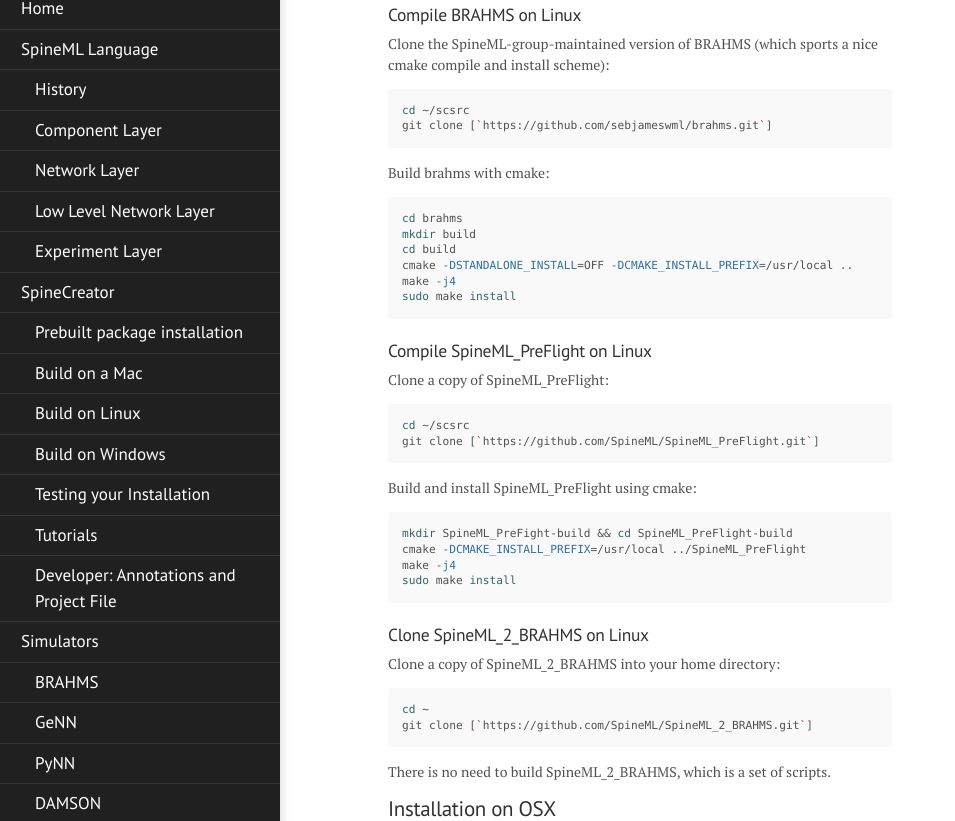
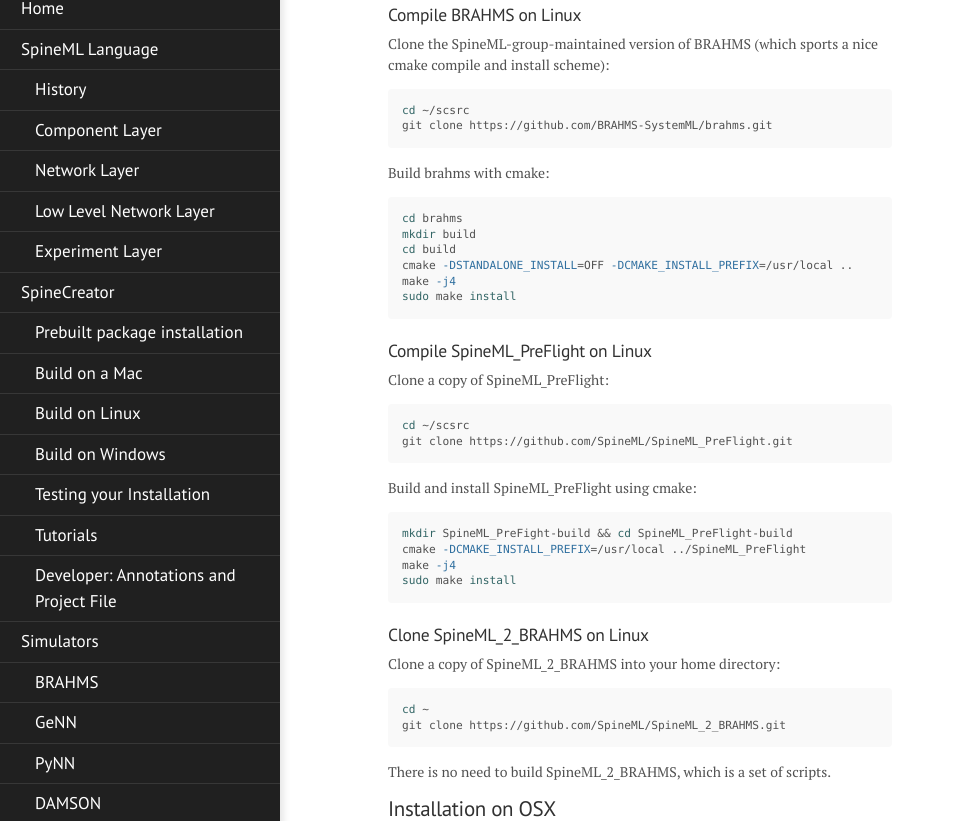
Before and after one commit to SpineML/spineml.github.io, a Jekyll site: the page built from simulators/BRAHMS/index.md, in a window 1280 px wide and 1400 px high, scrolled down 837 px. Shown: the part 156-977 px from the top of the window, without its empty margins (0-955 px from the left). Built offline with Jekyll 4.4.1, drawn with Linux system fonts in a browser that asks for light colours; nearby versions of some CDN libraries; library files that are not in the unit come from our copies.

Commit message:
Corrects git clone lines

````diff
--- a/simulators/BRAHMS/index.md
+++ b/simulators/BRAHMS/index.md
@@ -42,7 +42,7 @@
 
 ``` bash
 cd ~/scsrc
-git clone [`https://github.com/sebjameswml/brahms.git`]
+git clone https://github.com/BRAHMS-SystemML/brahms.git
 ```
 
 Build brahms with cmake:
@@ -62,7 +62,7 @@
 
 ``` bash
 cd ~/scsrc
-git clone [`https://github.com/SpineML/SpineML_PreFlight.git`]
+git clone https://github.com/SpineML/SpineML_PreFlight.git
 ```
 
 Build and install SpineML\_PreFlight using cmake:
@@ -80,7 +80,7 @@
 
 ``` bash
 cd ~
-git clone [`https://github.com/SpineML/SpineML_2_BRAHMS.git`]
+git clone https://github.com/SpineML/SpineML_2_BRAHMS.git
 ```
 
 There is no need to build SpineML\_2\_BRAHMS, which is a set of scripts.
````
